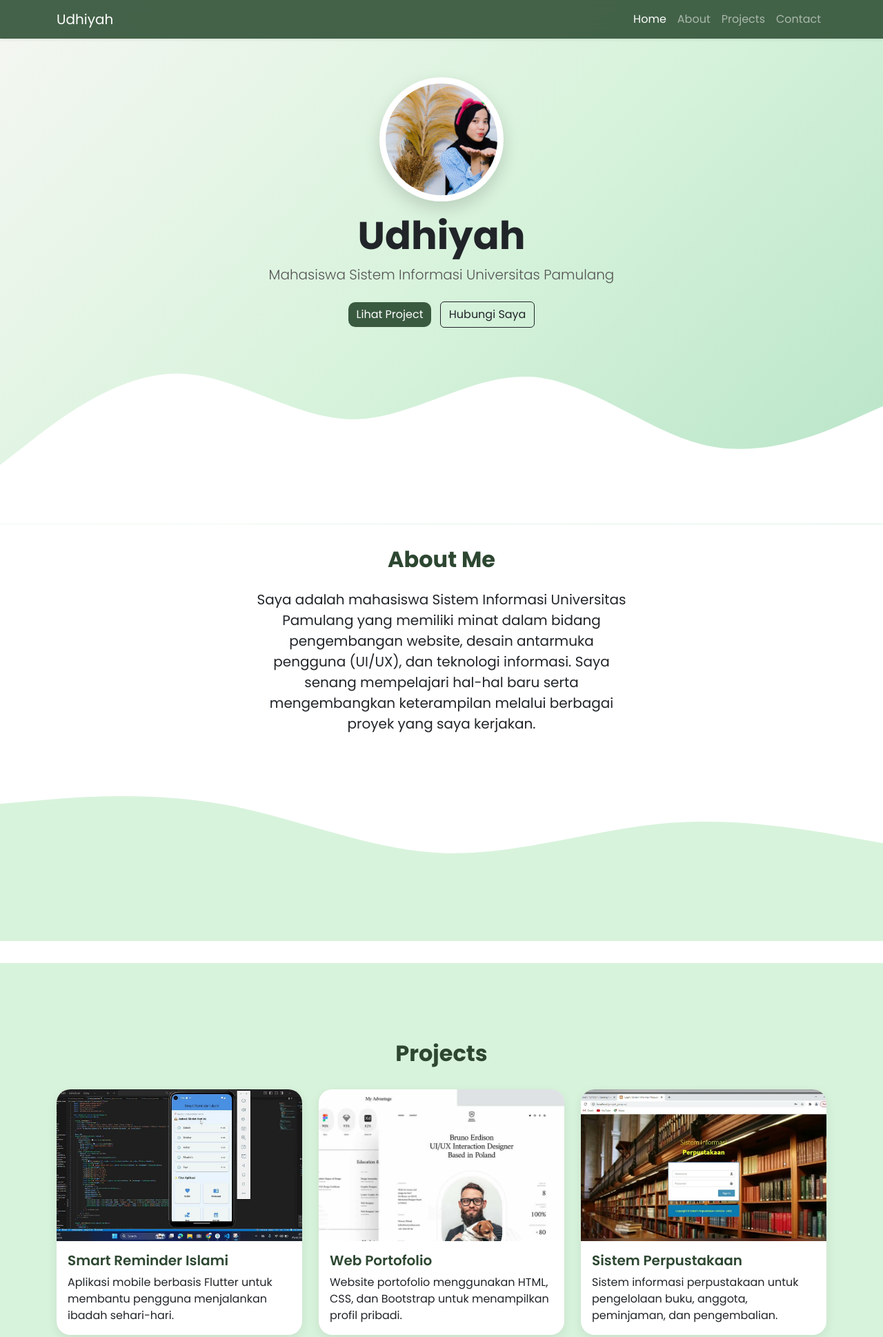
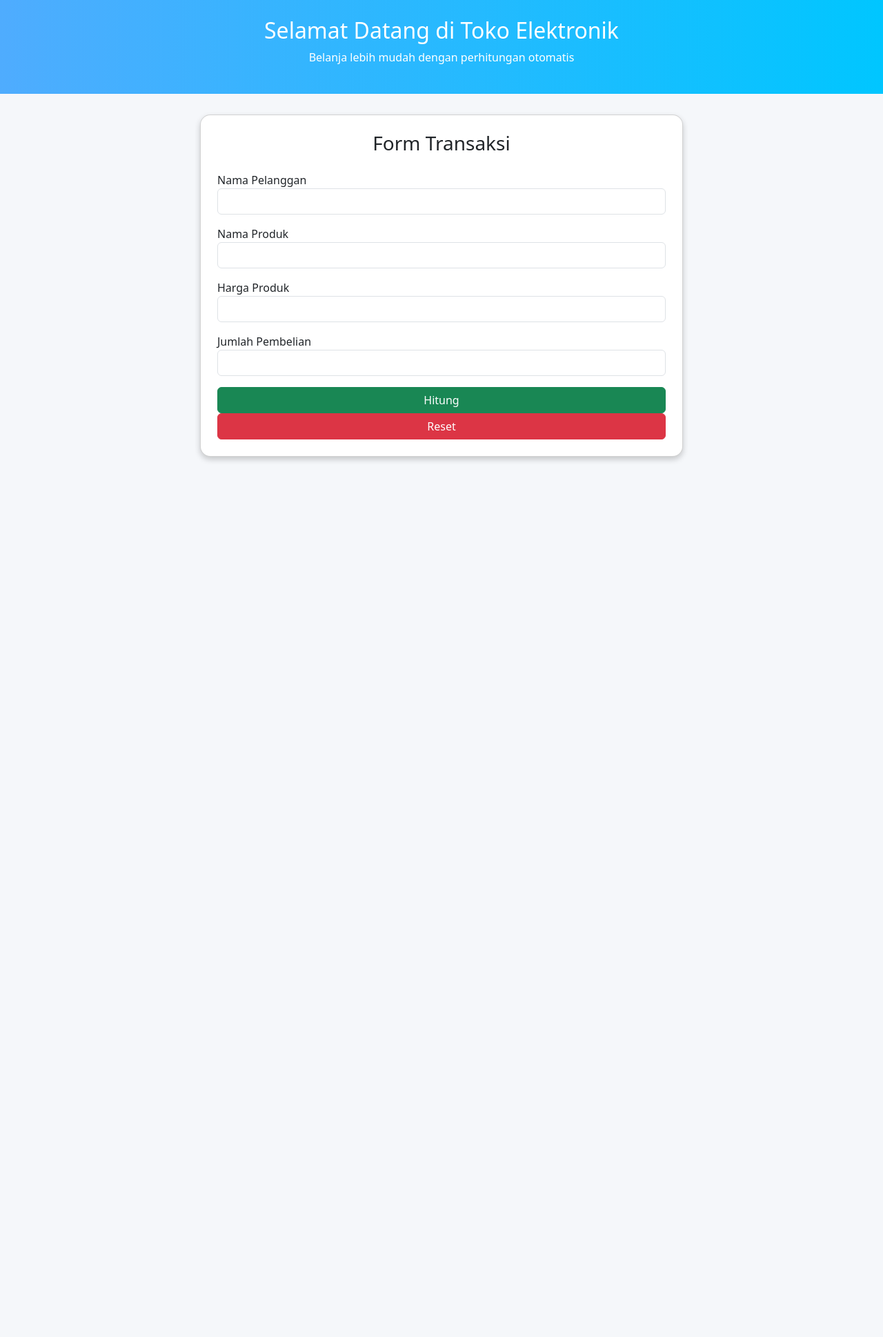
Before and after one commit to udhiyahdiyah10-sketch/web-portofolio, a plain HTML site: page index.html in a window 1280 px wide. Shown: the top 1938 px of the page at 69% size. After the commit the page ends 800 px from the top, so only its background shows below. Drawn offline with nearby package versions, Linux system fonts and the light colour scheme.

Commit message:
Add files via upload

```diff
--- a/index.html
+++ b/index.html
@@ -1,367 +1,154 @@
-<!doctype html>
-<html lang="en">
+<!DOCTYPE html>
+<html lang="id">
 <head>
-  <meta charset="utf-8">
-  <meta name="viewport" content="width=device-width, initial-scale=1">
-  <title>Portfolio Udhiyah</title>
-    <!-- Font Poppins -->
-  <link rel="preconnect" href="https://fonts.googleapis.com">
-  <link rel="preconnect" href="https://fonts.gstatic.com" crossorigin>
-  <link href="https://fonts.googleapis.com/css2?family=Poppins:wght@300;400;500;600;700&display=swap" rel="stylesheet">
+<meta charset="UTF-8">
+<meta name="viewport" content="width=device-width, initial-scale=1.0">
+<title>Toko Elektronik</title>
 
-  <link href="https://cdn.jsdelivr.net/npm/bootstrap@5.3.8/dist/css/bootstrap.min.css" rel="stylesheet">
+<link href="https://cdn.jsdelivr.net/npm/bootstrap@5.3.3/dist/css/bootstrap.min.css" rel="stylesheet">
 
-  <style>
-    html {
-  scroll-behavior: smooth;
+<style>
+body{
+    background-color:#f5f7fa;
 }
 
-body {
-  overflow-x: hidden;
-  font-family: 'Poppins', sans-serif;
-  background-color: #f8faf8;
+.header{
+    background: linear-gradient(to right,#4facfe,#00c6ff);
+    color:white;
+    text-align:center;
+    padding:25px;
 }
 
-/* Navbar */
-.navbar {
-  background: rgba(58, 90, 64, 0.95) !important;
-  backdrop-filter: blur(10px);
+.form-card{
+    max-width:700px;
+    margin:auto;
+    margin-top:30px;
+    border-radius:15px;
+    box-shadow:0 4px 8px rgba(0,0,0,0.2);
 }
 
-/* Jumbotron */
-.jumbotron {
-  padding-top: 7rem;
-  background: linear-gradient(
-    135deg,
-    #f5f7f2,
-    #d8f3dc,
-    #b7e4c7
-  );
+.hasil-card{
+    max-width:700px;
+    margin:auto;
+    margin-top:20px;
+    border-radius:15px;
+    background:#f8f9fa;
+    display:none;
 }
-
-.jumbotron img {
-  border: 5px solid white;
-  box-shadow: 0 10px 25px rgba(0,0,0,.15);
-}
-
-.jumbotron h1 {
-  font-weight: 700;
-}
-
-.jumbotron .lead {
-  color: #555;
-}
-
-/* About */
-#about {
-  background: white;
-  padding-top: 2rem;
-  padding-bottom: 2rem;
-}
-
-#about h2,
-#Projects h2,
-#Contact h2 {
-  font-weight: 700;
-  color: #2d4731;
-}
-
-/* Projects */
-#Projects {
-  background-color: #d8f3dc;
-  padding-top: 4rem;
-  padding-bottom: 5rem;
-}
-
-/* Card */
-.card {
-  border: none;
-  border-radius: 20px;
-  overflow: hidden;
-  transition: .4s;
-  box-shadow: 0 5px 15px rgba(0,0,0,.08);
-}
-
-.card:hover {
-  transform: translateY(-10px);
-  box-shadow: 0 15px 30px rgba(0,0,0,.15);
-}
-
-.card img {
-  height: 220px;
-  object-fit: cover;
-}
-
-.card-title {
-  color: #2d4731;
-  font-weight: 600;
-}
-
-/* Contact */
-#Contact {
-  padding-top: 4rem;
-  padding-bottom: 5rem;
-  background-color: white;
-}
-
-.form-control {
-  border-radius: 12px;
-}
-
-.btn-primary {
-  background-color: #3a5a40;
-  border: none;
-  border-radius: 10px;
-}
-
-.btn-primary:hover {
-  background-color: #2d4731;
-}
-
-/* Footer */
-footer {
-  background-color: #3a5a40;
-  text-align: center;
-  padding: 20px;
-}
-
-footer p {
-  margin: 0;
-}
-
-footer a {
-  color: #d8f3dc;
-  text-decoration: none;
-  font-weight: 600;
-}
-
-footer a:hover {
-  color: white;
-}
-  </style>
+</style>
 </head>
 
 <body>
 
-  <!-- Navbar -->
-  <nav class="navbar navbar-expand-lg navbar-dark bg-primary shadow-sm fixed-top">
-    <div class="container">
-      <a class="navbar-brand" href="#">Udhiyah</a>
-
-      <button class="navbar-toggler" type="button" data-bs-toggle="collapse"
-        data-bs-target="#navbarNavAltMarkup">
-        <span class="navbar-toggler-icon"></span>
-      </button>
-
-      <div class="collapse navbar-collapse" id="navbarNavAltMarkup">
-        <div class="navbar-nav ms-auto">
-          <a class="nav-link active" href="#">Home</a>
-          <a class="nav-link" href="#about">About</a>
-          <a class="nav-link" href="#Projects">Projects</a>
-          <a class="nav-link" href="#Contact">Contact</a>
-        </div>
-      </div>
-    </div>
-  </nav>
-
-  <!-- Jumbotron -->
-  <section class="jumbotron text-center">
-    <img src="img/Udhiyah.jpg"
-      alt="Profile"
-      width="180"
-      class="rounded-circle img-thumbnail">
-
-    <h1 class="display-4 mt-3">Udhiyah</h1>
-
-    <p class="lead">
-      Mahasiswa Sistem Informasi Universitas Pamulang
-    </p>
-    <div class="mt-4">
-  <a href="#Projects" class="btn btn-primary me-2">
-    Lihat Project
-  </a>
-
-  <a href="#Contact" class="btn btn-outline-dark">
-    Hubungi Saya
-  </a>
+<div class="header">
+    <h2>Selamat Datang di Toko Elektronik</h2>
+    <p>Belanja lebih mudah dengan perhitungan otomatis</p>
 </div>
 
-    <svg xmlns="http://www.w3.org/2000/svg"
-      viewBox="0 0 1440 320">
-      <path fill="#ffffff" fill-opacity="1"
-        d="M0,224L48,186.7C96,149,192,75,288,74.7C384,75,480,149,576,149.3C672,149,768,75,864,80C960,85,1056,171,1152,192C1248,213,1344,171,1392,149.3L1440,128L1440,320L0,320Z">
-      </path>
-    </svg>
-  </section>
+<div class="container">
 
-  <!-- About -->
-  <section id="about">
-    <div class="container">
-      <div class="row text-center mb-3">
-        <div class="col">
-          <h2>About Me</h2>
+    <div class="card form-card p-4">
+        <h3 class="text-center mb-4">Form Transaksi</h3>
+
+        <div class="mb-3">
+            <label>Nama Pelanggan</label>
+            <input type="text" id="nama" class="form-control">
         </div>
-      </div>
 
-      <div class="row justify-content-center fs-5 text-center">
-        <div class="col-md-6 mx-auto">
-          <p>
-            Saya adalah mahasiswa Sistem Informasi Universitas Pamulang
-            yang memiliki minat dalam bidang pengembangan website,
-            desain antarmuka pengguna (UI/UX), dan teknologi informasi.
-            Saya senang mempelajari hal-hal baru serta mengembangkan
-            keterampilan melalui berbagai proyek yang saya kerjakan.
-          </p>
+        <div class="mb-3">
+            <label>Nama Produk</label>
+            <input type="text" id="produk" class="form-control">
         </div>
-      </div>
+
+        <div class="mb-3">
+            <label>Harga Produk</label>
+            <input type="number" id="harga" class="form-control">
+        </div>
+
+        <div class="mb-3">
+            <label>Jumlah Pembelian</label>
+            <input type="number" id="jumlah" class="form-control">
+        </div>
+
+        <button class="btn btn-success" onclick="hitung()">
+            Hitung
+        </button>
+
+        <button class="btn btn-danger" onclick="resetForm()">
+            Reset
+        </button>
     </div>
 
+    <div class="card hasil-card p-4" id="hasil">
+        <h3>Hasil Perhitungan</h3>
 
-    <svg xmlns="http://www.w3.org/2000/svg"
-      viewBox="0 0 1440 320">
-      <path fill="#d8f3dc" fill-opacity="1"
-        d="M0,96L60,90.7C120,85,240,75,360,96C480,117,600,171,720,176C840,181,960,139,1080,128C1200,117,1320,139,1380,149.3L1440,160L1440,320L0,320Z">
-      </path>
-    </svg>
-  </section>
+        <p><b>Nama Pelanggan :</b> <span id="hasilNama"></span></p>
 
-  <!--Projects -->
-  <section id="Projects">
-    <div class="container">
+        <p><b>Nama Produk :</b> <span id="hasilProduk"></span></p>
 
-      <div class="row text-center mb-4 mt-5">
-        <div class="col">
-          <h2>Projects</h2>
-        </div>
-      </div>
+        <p><b>Total Belanja :</b> <span id="totalBelanja"></span></p>
 
-      <div class="row">
+        <p><b>Potongan :</b> <span id="potongan"></span></p>
 
-        <!-- Project 1 -->
-        <div class="col-md-4 mb-4">
-          <div class="card">
-            <img src="img/Aplikasi-Smart-Reminder.jpg" class="card-img-top">
-            <div class="card-body">
-              <h5 class="card-title">Smart Reminder Islami</h5>
-              <p class="card-text">
-                Aplikasi mobile berbasis Flutter untuk membantu
-                pengguna menjalankan ibadah sehari-hari.
-              </p>
-            </div>
-          </div>
-        </div>
-
-        <!-- Project 2 -->
-        <div class="col-md-4 mb-4">
-          <div class="card">
-            <img src="img/webPortofolio.jpg" class="card-img-top">
-            <div class="card-body">
-              <h5 class="card-title">Web Portofolio</h5>
-              <p class="card-text">
-                Website portofolio menggunakan HTML, CSS,
-                dan Bootstrap untuk menampilkan profil pribadi.
-              </p>
-            </div>
-          </div>
-        </div>
-
-        <!-- Project 3 -->
-        <div class="col-md-4 mb-4">
-          <div class="card">
-            <img src="img/Perpustakaan.jpg" class="card-img-top">
-            <div class="card-body">
-              <h5 class="card-title">Sistem Perpustakaan</h5>
-              <p class="card-text">
-                Sistem informasi perpustakaan untuk pengelolaan buku,
-                anggota, peminjaman, dan pengembalian.
-              </p>
-            </div>
-          </div>
-        </div>
-
-        <!-- Project 4 -->
-        <div class="col-md-4 mb-4">
-          <div class="card">
-            <img src="img/SistemAbsensi.jpg" class="card-img-top">
-            <div class="card-body">
-              <h5 class="card-title">Sistem Absensi Mahasiswa</h5>
-              <p class="card-text">
-                Sistem berbasis web untuk mengelola data kehadiran
-                mahasiswa secara terstruktur.
-              </p>
-            </div>
-          </div>
-        </div>
-
-        <!-- Project 5 -->
-        <div class="col-md-4 mb-4">
-          <div class="card">
-            <img src="img/formregistrasi.jpg" class="card-img-top">
-            <div class="card-body">
-              <h5 class="card-title">Form Registrasi</h5>
-              <p class="card-text">
-                Form registrasi responsif menggunakan HTML dan CSS
-                dengan berbagai jenis input data.
-              </p>
-            </div>
-          </div>
-        </div>
-
-        <!-- Project 6 -->
-        <div class="col-md-4 mb-4">
-          <div class="card">
-            <img src="img/Project-Canva.jpg" class="card-img-top">
-            <div class="card-body">
-              <h5 class="card-title">Project Canva</h5>
-              <p class="card-text">
-                Desain poster dan media promosi menggunakan Canva
-                dengan fokus pada visual yang menarik.
-              </p>
-            </div>
-          </div>
-        </div>
-
-      </div>
-    </div>
-  </section>
-  <!--End Projects-->
-  <!-- Contact -->
-  <section id="Contact">
-    <div class="container">
-      <div class="row text-center mb-3 mt-5">
-        <div class="col">
-          <h2>Contact me</h2>
-        </div>
-      </div>
-      <div class="row">
-        <div class="col-md-8">
-      <form>
-  <div class="mb-3">
-    <label for="exampleInput Nama Lengkap" class="form-label">Nama Lengkap</label>
-    <input type="text" class="form-control" id="exampleInput Nama Lengkap">
-  </div>
-  <div class="mb-3">
-    <label for="exampleInputPassword1" class="form-label">Email</label>
-    <input type="email" class="form-control" id="exampleInputPassword1">
-  </div>
-  <div class="mb-3">
-  <label for="Pesan" class="form-label">Pesan</label>
-  <textarea class="form-control" id="Pesan" rows="3"></textarea>
-</div>
-  <button type="submit" class="btn btn-primary">Submit</button>
-</form>
-        </div>
-      </div>
+        <p><b>Total Bayar :</b> <span id="totalBayar"></span></p>
     </div>
 
-     <!-- End Contact -->
+</div>
 
-     <!-- Footer-->
-      <footer>
-        <p> Created with love by <a href="https://www.instagram.com/uuudhii?igsh=YXF6eXZ1N2N3dDd6" target="_blank" class="text-white">UUUDHII</a></p>
-      </footer>
+<script>
 
-  <script src="https://cdn.jsdelivr.net/npm/bootstrap@5.3.8/dist/js/bootstrap.bundle.min.js"></script>
+function formatRupiah(angka){
+    return "Rp " + angka.toLocaleString("id-ID");
+}
+
+function hitung(){
+
+    let nama = document.getElementById("nama").value;
+    let produk = document.getElementById("produk").value;
+    let harga = parseInt(document.getElementById("harga").value);
+    let jumlah = parseInt(document.getElementById("jumlah").value);
+
+    if(nama=="" || produk=="" || isNaN(harga) || isNaN(jumlah)){
+        alert("Semua input wajib diisi!");
+        return;
+    }
+
+    let totalBelanja = harga * jumlah;
+
+    let potongan = 0;
+
+    if(totalBelanja >= 400000){
+        potongan = 50000;
+    }
+
+    let totalBayar = totalBelanja - potongan;
+
+    document.getElementById("hasilNama").innerHTML = nama;
+    document.getElementById("hasilProduk").innerHTML = produk;
+
+    document.getElementById("totalBelanja").innerHTML =
+        formatRupiah(totalBelanja);
+
+    document.getElementById("potongan").innerHTML =
+        formatRupiah(potongan);
+
+    document.getElementById("totalBayar").innerHTML =
+        formatRupiah(totalBayar);
+
+    document.getElementById("hasil").style.display = "block";
+}
+
+function resetForm(){
+
+    document.getElementById("nama").value = "";
+    document.getElementById("produk").value = "";
+    document.getElementById("harga").value = "";
+    document.getElementById("jumlah").value = "";
+
+    document.getElementById("hasil").style.display = "none";
+}
+
+</script>
 
 </body>
 </html>
```
